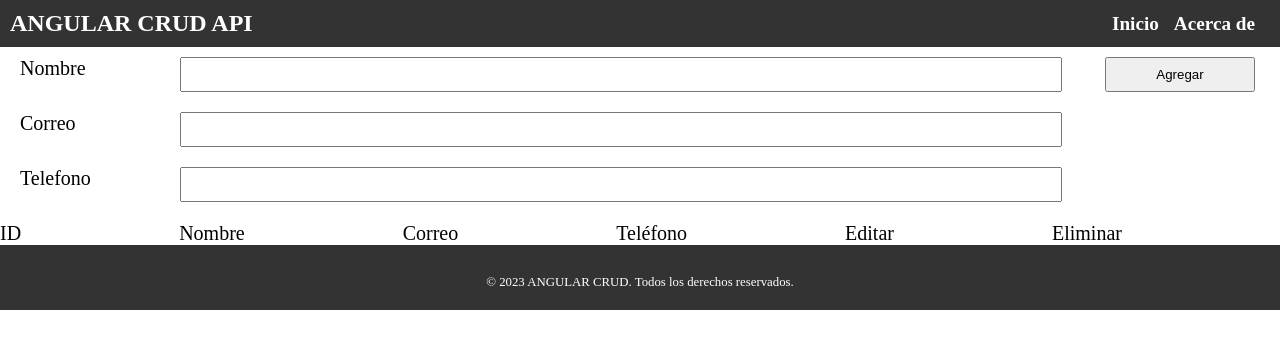
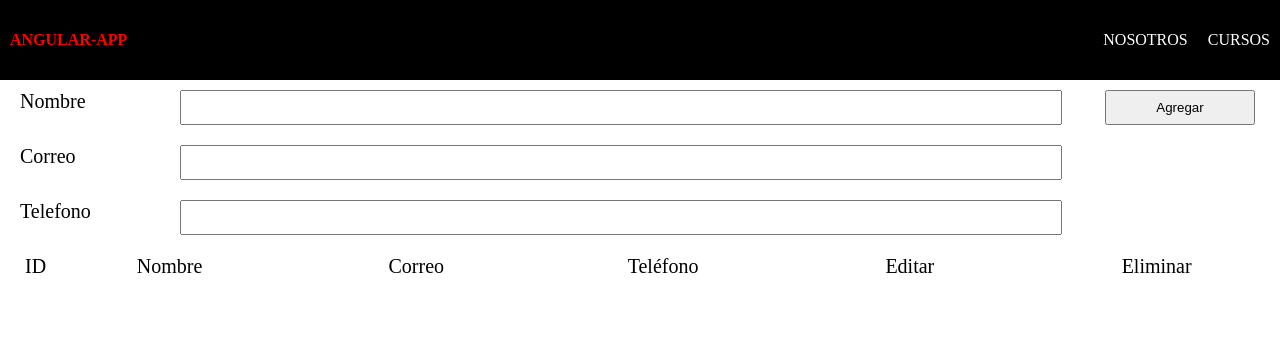
Before and after one commit to StefanoZevallos/angular_CRUD, an Angular app: page / in a window 1280 px wide. Shown: the top 348 px of the page. Built offline with nearby package versions, Linux system fonts and the light colour scheme.

Commit message:
agregué header, comente codigo , mejoré la maquetación

```diff
--- a/src/app/app.component.css
+++ b/src/app/app.component.css
@@ -1,10 +1,10 @@
 body {
   font-family: Arial, sans-serif;
-  background-color: red;
 }
 
 .form-container {
-  max-width: 100%;
+  width: 100vw;
+  margin-top: 10px;
   margin-bottom: 20px;
 }
 
@@ -46,15 +46,46 @@ body {
 
 /* Resumen  */
 
+.resumen-container {
+
+}
+
+.tabla-resumen {
+  width: 100%;
+  height: 100%;
+}
+
+.grid-cabecera {
+  margin-left: 25px;
+  display: grid;
+  grid-template-columns:auto 1fr 1fr 1fr 1fr 1fr;
+  font-size: 20px;
+  align-items: center;
+  place-items: center;
+}
+
+.grid-fila {
+  margin-left: 25px;
+  display: grid;
+  grid-template-columns: auto 1fr 1fr 1fr 1fr 1fr;
+  font-size: 20px;
+  place-items: center;
+}
+
 #delete-button,
 #edit-button {
-  padding: 10px 20px;
+  height: 30px;
+  width: 100px;
   font-size: 16px;
   cursor: pointer;
-  border: none;
   border-radius: 5px;
-  margin-right: 10px;
   margin-bottom: 10px;
+}
+
+.edit-button-container,.delete-button-container {
+  display: flex;
+  justify-content: center;
+  align-items: center;
 }
 
 #delete-button {
@@ -67,66 +98,66 @@ body {
   color: white;
 }
 
+/* Modal Eliminar usuario */
 
-.tabla-resumen {
-  width: 100%;
-  height: 100%;
+.eliminar-modal-container-container {
+  height: fit-content;
+  border-radius: 10px;
+  background-color: #e0e0e0
 }
 
-.grid {
-  display: grid;
-  grid-template-columns: auto auto auto auto auto auto;
-  font-size: 20px;
-  align-items: center;
-}
-
-.prueba {
+.eliminar-modal-botones-container {
+  margin-top: 10px;
+  height: 35px;
   display: flex;
-  flex-direction: row;
+  justify-content: center;
   gap: 20px;
 }
 
-/* Modal */
-
-.form-label-modal {
-  font-size: 20px;
+.eliminar-modal-cotent-container {
+  padding: 5px 20px 10px 20px;
 }
 
-.form-input-modal {
-  margin-left: 10px;
-  width: 200px;
-  height: 25px;
+.boton-eliminar,.boton-cancelar {
+  width: 80px;
 }
 
-.form-group-modal {
-  display: flex;
-  justify-content: space-between;
-  margin-bottom: 10px;
+.boton-eliminar {
+  background-color:  #990000;
+  color: white;
+  font-weight: bold;
 }
 
-.prueba {
+
+/* Modal Eliminar usuario */
+
+/* Modal editar*/
+
+.editar-modal-container,.eliminar-modal-container {
   display: flex;
-  flex-direction: column;
+  flex-direction: row;
+  justify-content: center;
+  align-items: center;
+  position: absolute;
+  height: 100%;
+  width: 100%;
+  background-color: rgba(255, 255, 255, 0.9)
 }
 
-.input-label-container {
-  display: flex;
-  justify-content: center;
-  align-items: center;
-}
-
-.input-label-container-container {
-  padding: 15px;
+.modal-container-container {
+  height: fit-content;
+  border-radius: 10px;
+  background-color: #4CAF50;
 }
 
 .boton-cerrar-container {
   display: flex;
   justify-content: end;
-  cursor: pointer;
   font-weight: bold;
 }
 
 .boton-cerrar {
+  cursor: pointer;
   margin-right: 5px;
   margin-top: 5px;
   display: flex;
@@ -135,30 +166,36 @@ body {
   border-radius: 50%;
   height: 22px;
   width: 22px;
-  background-color: black;
+  background-color: red ;
   color: white;
 }
 
-.modal-container-container {
-  height: 200px;
-  border-radius: 10px;
-  background-color: #4CAF50;
+.editar-formulario-container {
+  padding-top: 8px;
+  padding-bottom: 15px;
+  padding-left: 15px;
+  padding-right: 12px;
+}
+
+.form-label-modal {
+  font-size: 20px;
+}
+
+.form-input-modal {
+  margin-left: 10px;
+  width: 95%;
+  height: 25px;
+}
+
+.form-group-modal {
+  display: grid;
+  grid-template-columns: 80px 1fr;
+  margin-bottom: 10px;
 }
 
 .modal-botones-container {
-  height: 25px;
+  margin-top: 15px;
+  height: 28px;
   display: flex;
-  justify-content: space-evenly;
+  gap: 10px;
 }
-
-
-.modal-container {
-  display: flex;
-  flex-direction: row;
-  justify-content: center;
-  align-items: center;
-  position: absolute;
-  height: 98vh;
-  width: 98vw;
-  background-color: rgba(255, 255, 255, 0.9)
-}
--- a/src/app/app.component.html
+++ b/src/app/app.component.html
@@ -1,61 +1,69 @@
-<Header-Component> </Header-Component>
 
 <!-- EDITAR MODAL -->
-<div *ngIf="mostrarModal" class="modal-container">
+<div *ngIf="mostrarModalEditarUsuario" class="editar-modal-container">
+  <!-- modal -->
   <div class="modal-container-container">
     <div class="boton-cerrar-container">
       <div class="boton-cerrar">
-        <p (click)="cerrarModal()"> X</p>
+        <p (click)="cerrarModalEditarUsuario()"> X </p>
       </div>
     </div>
-    <form>
+    <form class="editar-formulario-container">
       <section class="input-label-container">
-      <div class="input-label-container-container">
         <div class="form-group-modal">
           <label for="correo" class="form-label-modal">Nombre:</label>
           <input class="form-input-modal" type="text" id="nombre" name="nombre" [(ngModel)]="persona.nombre" required>
         </div>
         <div class="form-group-modal">
           <label class="form-label-modal">Correo:</label>
-          <input class="form-input-modal" type="email"  id="correo" name="correo" [(ngModel)]="persona.correo" required>
+          <input class="form-input-modal" type="email" id="correo" name="correo" [(ngModel)]="persona.correo" required>
         </div>
         <div class="form-group-modal">
           <label class="form-label-modal" type="number">Telefono:</label>
           <input class="form-input-modal" id="telefono" name="telefono" [(ngModel)]="persona.telefono" required>
         </div>
-      </div>
       </section>
       <div class="modal-botones-container">
-      <button type="button" class="boton-agregar" (click)="editarUsuario()">Guardar Cambios</button>
-      <button type="button" class="boton-agregar" (click)="cerrarModal()">Cancelar</button>
+        <button type="button" class="boton-agregar" (click)="editarUsuarioGuardarCambiosConfirmar()">Guardar Cambios</button>
+        <button type="button" class="boton-agregar" (click)="cerrarModalEditarUsuario()">Cancelar</button>
       </div>
     </form>
   </div>
+  <!-- modal -->
 </div>
 <!-- EDITAR MODAL -->
+
 <!-- ELIMINAR USUARIO MODAL -->
-<div *ngIf="mostrarModalEliminarUsuario" class="modal-container">
-  <div class="modal-container-container">
-    <div class="form-container">
-      <p (click)="cerrarModal()"> CERRAR MODAL</p>
-      <form id="myForm">
-        <p>¿Esás seguro que deseas eliminar este usuario?</p>
-        <button type="button" class="boton-agregar" (click)="borrarUsuario()">Sí</button>
-        <button type="button" class="boton-agregar" (click)="cerrarModalEliminarUsuario()">No</button>
-      </form>
+<div *ngIf="mostrarModalEliminarUsuario" class="eliminar-modal-container">
+
+  <div class="eliminar-modal-container-container">
+
+    <div class="boton-cerrar-container">
+      <div class="boton-cerrar">
+        <p (click)="cerrarModalEliminarUsuario()"> X </p>
       </div>
     </div>
+    <section class="eliminar-modal-cotent-container">
+      <p style="font-size: large;font-weight: bold;  ">¿Estás seguro que deseas eliminar este usuario?</p>
+      <div class="eliminar-modal-botones-container">
+        <button type="button" class="boton-eliminar" (click)="eliminarUsuarioConfirmar()">Eliminar</button>
+        <button type="button" class="boton-cancelar" (click)="cerrarModalEliminarUsuario()">Cancelar</button>
+      </div>
+    </section>
+
+  </div>
+
 </div>
 <!-- ELIMINAR USUARIO MODAL -->
-
-
+<app-header></app-header>
+<!-- Formulario Reg -->
 <div class="form-container">
   <form id="myForm">
     <div class="form-group ">
       <label for="nombre" class="form-label">Nombre</label>
       <input type="text" id="nombre" name="nombre" [(ngModel)]="persona.nombre" class="form-input" required>
       <div class="boton-agregar-container">
-        <button type="submmit" class="boton-agregar" (click)="agregarCampo()">Agregar</button>
+        <button type="submmit" class="boton-agregar" (click)="agregarUsuario()">Agregar</button>
       </div>
     </div>
     <div class="form-group">
@@ -68,27 +76,37 @@
     </div>
   </form>
 </div>
+<!-- resumen -->
 
-<div class="tabla-resumen">
-  <div class="grid cabecera">
+<div class="resumen-container">
+  <div class="grid-cabecera">
     <p> ID </p>
     <p> Nombre </p>
     <p> Correo </p>
     <p> Teléfono </p>
-    <p id="edit-button-cabecera"> Editar </p>
-    <p id="delete-button-cabecera">Eliminar</p>
+    <p> Editar </p>
+    <p>Eliminar</p>
   </div>
+
   <!-- Utiliza *ngFor para iterar sobre los datos y crear filas -->
-  <div class="grid fila" *ngFor="let dato of datos; let i = index">
+  <div class="grid-fila" *ngFor="let dato of datosUsuario; let i = index">
     <p>{{ dato.id }}</p>
     <p>{{ dato.nombre }}</p>
     <p>{{ dato.correo }}</p>
     <p>{{ dato.telefono }}</p>
-    <p id="edit-button" (click)="abrirModal(dato.id,i)"> Editar </p>
-    <p id="delete-button" (click)="abrirModalEliminarUsuario(dato.id,i)">Eliminar</p>
+    <div class="edit-button-container">
+      <button id="edit-button">
+        <p (click)="abrirModalEditarUsuario(dato.id,i,dato.nombre,dato.correo,dato.telefono)"> Editar </p>
+      </button>
+    </div>
+    <div class="delete-button-container">
+      <button id="delete-button">
+        <p (click)="abrirModalEliminarUsuario(dato.id,i)">Eliminar</p>
+      </button>
+    </div>
+  </div>
 </div>
 
 
 
-  <app-footer></app-footer>
 <router-outlet></router-outlet>
--- a/src/app/app.module.ts
+++ b/src/app/app.module.ts
@@ -5,13 +5,11 @@ import { AppComponent } from './app.component';
 import { FormsModule } from '@angular/forms';
 import { HttpClientModule } from '@angular/common/http';
 import { HeaderComponent } from './components/header/header.component';
-import { FooterComponent } from './components/footer/footer.component';
 
 @NgModule({
   declarations: [
     AppComponent,
     HeaderComponent,
-    FooterComponent
   ],
   imports: [
     BrowserModule,
--- a/src/app/components/footer/footer.component.css
+++ /dev/null
@@ -1,46 +0,0 @@
-.app-footer {
-    background-color: #333; /* Color de fondo del footer */
-    color: white; /* Color del texto en el footer */
-    padding: 20px; /* Espaciado interno del footer */
-    text-align: center;
-    overflow: hidden;
-  }
-
-  .footer-content {
-    display: flex;
-    justify-content: space-between;
-    align-items: center;
-  }
-
-  .footer-logo {
-    font-size: 1.5em;
-    font-weight: bold;
-  }
-
-  .footer-links ul {
-    list-style-type: none;
-    margin: 0;
-    padding: 0;
-    display: flex;
-  }
-
-  .footer-links li {
-    margin-right: 15px;
-  }
-
-  .footer-links a {
-    text-decoration: none;
-    color: white;
-    font-weight: bold;
-    font-size: 1.2em;
-    transition: color 0.3s ease; /* Transición suave del color al pasar el ratón */
-  }
-
-  .footer-links a:hover {
-    color: #ffcc00; /* Color al pasar el ratón */
-  }
-
-  .footer-copyright {
-    margin-top: 10px;
-    font-size: 0.8em;
-  }
--- a/src/app/components/footer/footer.component.html
+++ /dev/null
@@ -1,7 +0,0 @@
-<footer class="app-footer">
-    <div class="footer-content">
-    </div>
-    <div class="footer-copyright">
-      &copy; 2023 ANGULAR CRUD. Todos los derechos reservados.
-    </div>
-  </footer>
--- a/src/app/components/header/header.component.css
+++ b/src/app/components/header/header.component.css
@@ -1,37 +1,23 @@
-.app-header {
-    background-color: #333; /* Color de fondo del encabezado */
-    color: white; /* Color del texto en el encabezado */
-    padding: 10px; /* Espaciado interno del encabezado */
+.header {
+    background-color: black;
+    height: 10vh;
+    max-width: 100%;
     display: flex;
     justify-content: space-between;
+}
+
+.logo-content {
+    margin-left: 10px;
+    display: flex;
+    justify-content: center;
     align-items: center;
-    margin-bottom: 10px;
-  }
+}
 
-  .logo {
-    font-size: 1.5em;
-    font-weight: bold;
-  }
-
-  nav ul {
-    list-style-type: none;
-    margin: 0;
-    padding: 0;
+.header-content {
     display: flex;
-  }
-
-  nav li {
-    margin-right: 15px;
-  }
-
-  nav a {
-    text-decoration: none;
+    align-items: center;
+    justify-content: center;
+    gap: 20px;
+    margin-right: 10px;
     color: white;
-    font-weight: bold;
-    font-size: 1.2em;
-    transition: color 0.3s ease; /* Transición suave del color al pasar el ratón */
-  }
-
-  nav a:hover {
-    color: #ffcc00; /* Color al pasar el ratón */
-  }
+}
--- a/src/app/components/header/header.component.html
+++ b/src/app/components/header/header.component.html
@@ -1,11 +1,9 @@
-<header class="app-header" (click)="funcionConsola()">
-    <div class="logo">
-        ANGULAR CRUD API
+<header class="header">
+    <div class="logo-content">
+        <p style="color: red ; cursor: pointer; font-weight: bold; "> ANGULAR-APP</p>
     </div>
-    <nav>
-        <ul>
-            <li><a routerLink="/">Inicio</a></li>
-            <li><a routerLink="/acerca-de">Acerca de</a></li>
-        </ul>
-    </nav>
+    <div class="header-content">
+        <p style="cursor: pointer"> NOSOTROS</p>
+        <p style="cursor: pointer"> CURSOS </p>
+    </div>
 </header>
--- a/src/app/services/registro.service.ts
+++ b/src/app/services/registro.service.ts
@@ -17,11 +17,11 @@ export class RegistroService {
     return this.http.get(url)
   }
 
-  public eliminarPersona(url:string):Observable<any> {
+  public eliminarUsuario(url:string):Observable<any> {
     return this.http.delete(url)
   }
 
-  public editarPersona(url:string,body:string):Observable<any> {
+  public editarUsuario(url:string,body:string):Observable<any> {
     return this.http.put(url,body)
   }
 
```
Also changed, not shown: src/app/app.component.ts (+53 -46 lines), src/app/components/footer/footer.component.ts (deleted, +0 -10 lines), src/app/components/header/header.component.ts (+1 -8 lines), 1 other file (tests, documents, lock files or other folders). Lines whose indentation alone changed are shown as unchanged.
